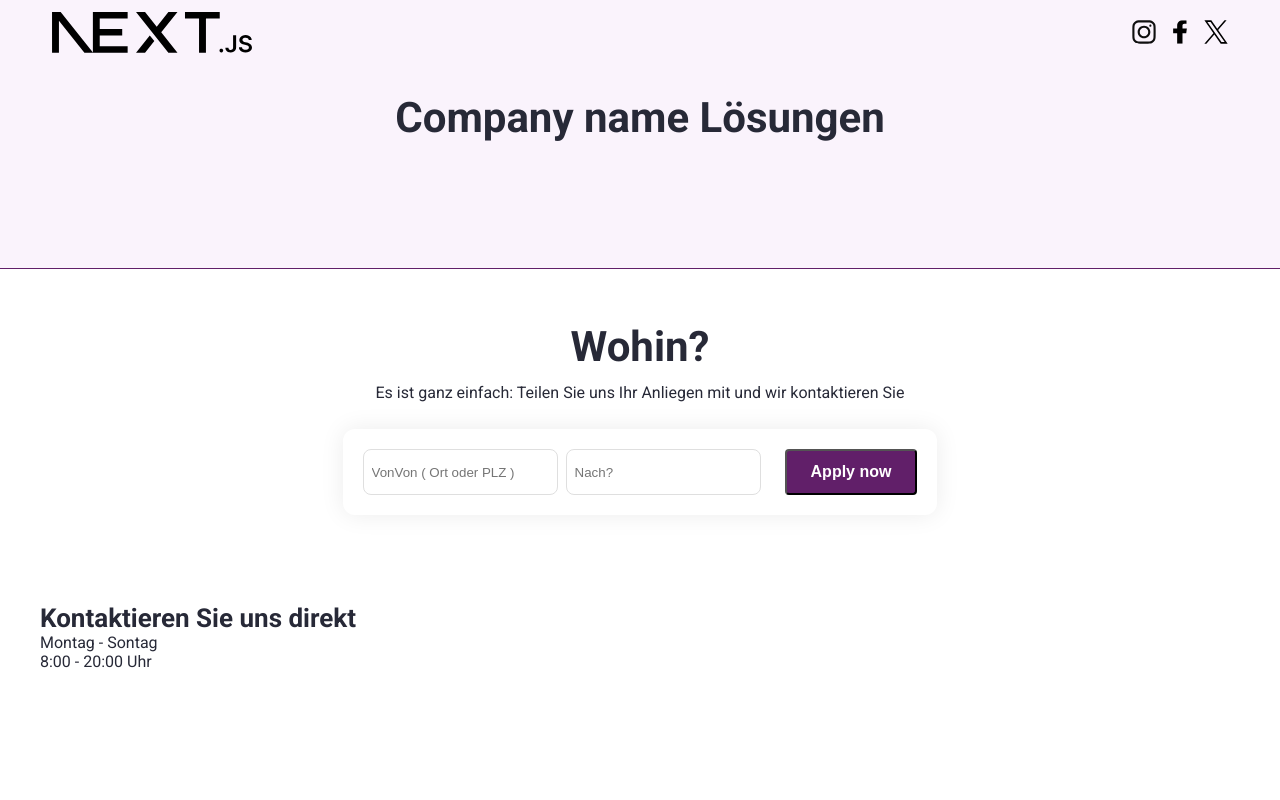
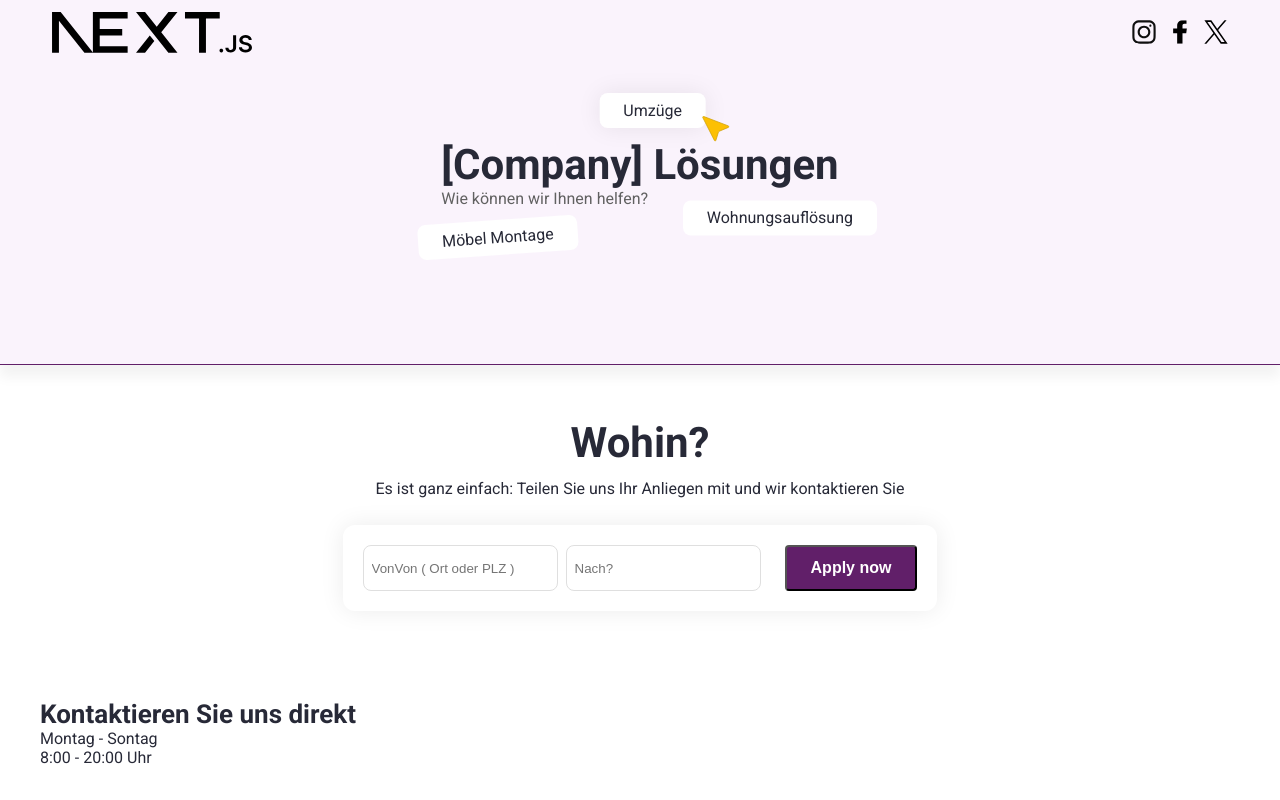
Before and after one commit to zaqoutm/umzuger, a Next.js app: page / in a window 1280 px wide. Shown: the top 800 px of the page. Built offline with nearby package versions, Linux system fonts and the light colour scheme.

Commit message:
motion, some animations

```diff
--- a/package.json
+++ b/package.json
@@ -9,6 +9,7 @@
     "lint": "next lint"
   },
   "dependencies": {
+    "motion": "^12.16.0",
     "next": "15.3.3",
     "nextjs-toploader": "^3.8.16",
     "react": "^19.0.0",
--- a/src/app/globals.css
+++ b/src/app/globals.css
@@ -112,3 +112,9 @@ input {
   background: rgba(var(--danger-rgb), 0.04);
   color: var(--danger);
 }
+.flex {
+  display: flex;
+}
+.secondary-color {
+  color: var(--secondary);
+}
--- a/src/app/page.module.css
+++ b/src/app/page.module.css
@@ -1,10 +1,38 @@
 .introSection {
   background: rgba(var(--accent-rgb), 0.05);
-  min-height: 200px;
-  display: flex;
-  justify-content: center;
   padding: 24px;
   border-bottom: 1px solid var(--accent-dark);
+  box-shadow: 0 12px 12px rgba(0, 0, 0, 0.05);
+  display: flex;
+  flex-direction: column;
+  align-items: center;
+  justify-content: center;
+  gap: 12px;
+}
+.block {
+  padding: 8px 24px;
+  border-radius: 8px;
+  display: flex;
+  width: fit-content;
+  background-color: #fff;
+  height: fit-content;
+}
+.introSectionTitle {
+}
+.introSectionBottom {
+  /* border: 1px solid red; */
+  display: flex;
+  gap: 120px;
+  min-height: 120px;
+}
+.firstBlock {
+  position: relative;
+  box-shadow: 0 0 24px rgba(0, 0, 0, 0.08);
+}
+.firstBlock svg {
+  position: absolute;
+  bottom: -14px;
+  right: -24px;
 }
 
 .page {
--- a/src/app/page.tsx
+++ b/src/app/page.tsx
@@ -1,6 +1,7 @@
 "use client";
 import { useRouter } from "next/navigation";
 import styles from "./page.module.css";
+import { motion } from "motion/react";
 
 export default function Home() {
   const router = useRouter();
@@ -12,7 +13,60 @@ export default function Home() {
   return (
     <div>
       <div className={styles.introSection}>
-        <h1>Company name Lösungen</h1>
+        {/*  */}
+        <motion.div
+          initial={{ x: 50 }}
+          animate={{ x: 0 }}
+          transition={{
+            duration: 10,
+            repeat: Infinity,
+            repeatType: "reverse",
+          }}
+          className={`${styles["block"]} ${styles["firstBlock"]}`}
+        >
+          <p>Umzüge</p>
+          <svg width='28' height='26' viewBox='0 0 35 33' fill='none' xmlns='http://www.w3.org/2000/svg'>
+            <path
+              d='M2.42805 0.635892L33.6053 12.5968C34.4459 12.9193 34.4655 14.1014 33.6361 14.4517L21.6734 19.503C21.4013 19.6179 21.1938 19.8473 21.1068 20.1295L17.7852 30.9008C17.5204 31.7595 16.3454 31.8603 15.9382 31.0592L1.17842 2.02268C0.763439 1.20629 1.57301 0.307862 2.42805 0.635892Z'
+              fill='#FCC003'
+              stroke='#D2A20B'
+            />
+          </svg>
+        </motion.div>
+
+        {/*  */}
+        <div className={styles.introSectionTitle}>
+          <h1>[Company] Lösungen</h1>
+          <p className='secondary-color'>Wie können wir Ihnen helfen?</p>
+        </div>
+
+        {/*  */}
+        <div className={styles.introSectionBottom}>
+          <motion.div
+            initial={{ rotateZ: -4 }}
+            animate={{ x: 20 }}
+            transition={{
+              duration: 10,
+              repeat: Infinity,
+              repeatType: "reverse",
+            }}
+            className={styles.block}
+          >
+            <p>Möbel Montage</p>
+          </motion.div>
+          <motion.div
+            initial={{ y: 0 }}
+            animate={{ y: -20 }}
+            transition={{
+              duration: 5,
+              repeat: Infinity,
+              repeatType: "reverse",
+            }}
+            className={styles.block}
+          >
+            <p>Wohnungsauflösung</p>
+          </motion.div>
+        </div>
       </div>
 
       <div className={styles.page}>
```
Also changed, not shown: 1 other file (tests, documents, lock files or other folders).
